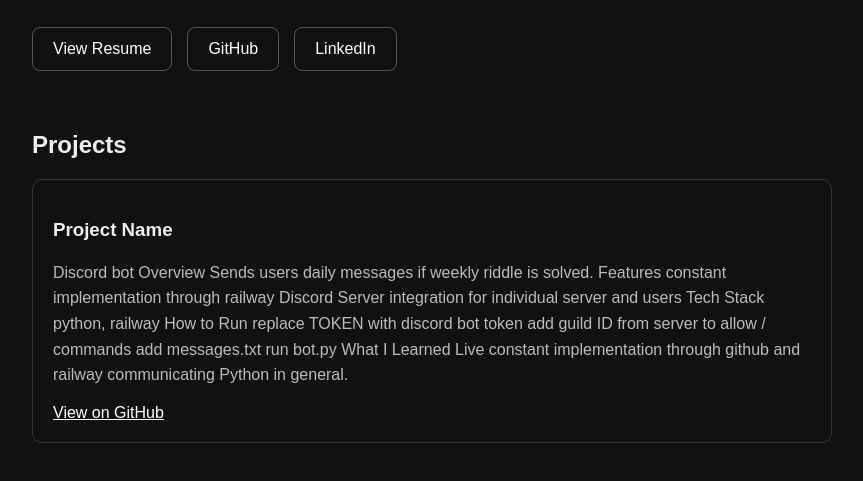
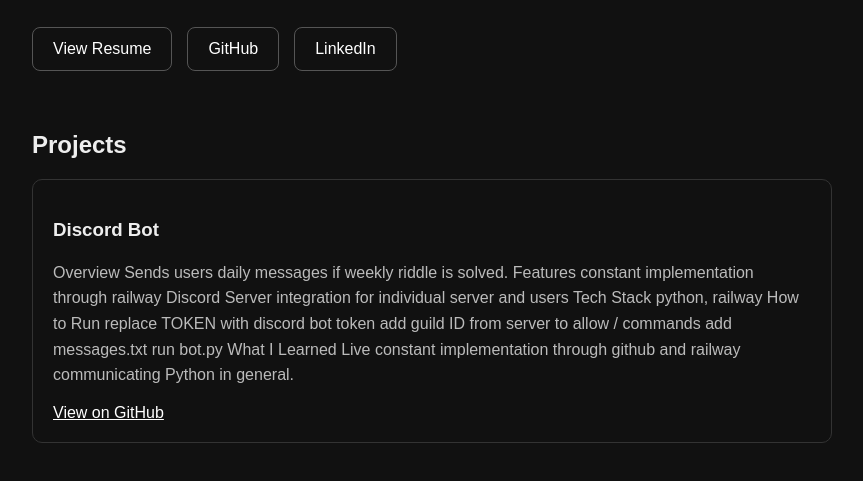
Before and after one commit to Raxophone/Raxophone.github.io, a plain HTML site: page index.html in a window 1280 px wide. Shown: the part 237-718 px from the top of the page, without its empty margins (208-1071 px from the left). Drawn offline with Linux system fonts and the light colour scheme.

Commit message:
Fixed project header

```diff
--- a/index.html
+++ b/index.html
@@ -33,9 +33,8 @@
         <h2>Projects</h2>
 
         <div class="project">
-            <h3>Project Name</h3>
+            <h3>Discord Bot</h3>
             <p>
-                Discord bot
                 Overview
                 Sends users daily messages if weekly riddle is solved.
 
```
